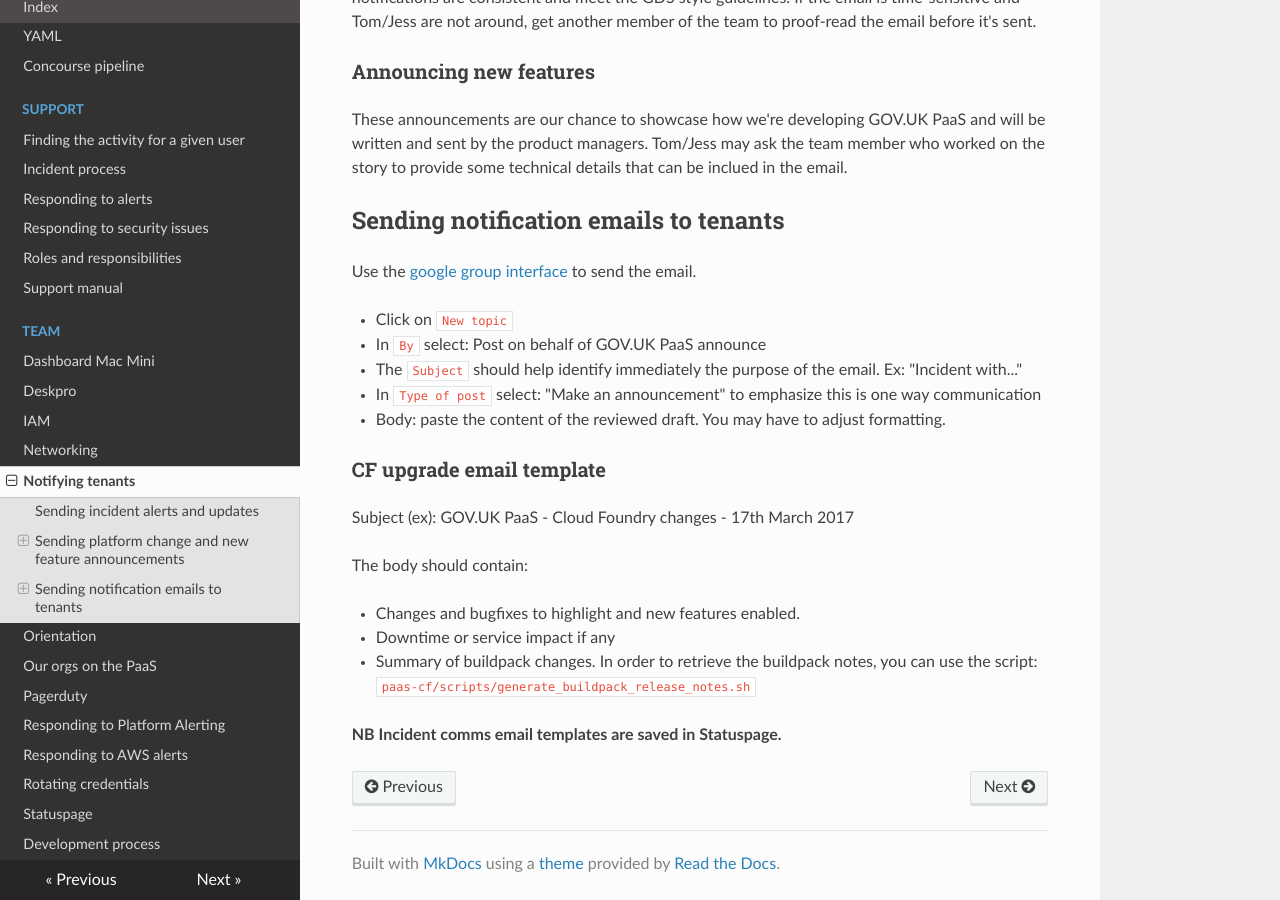
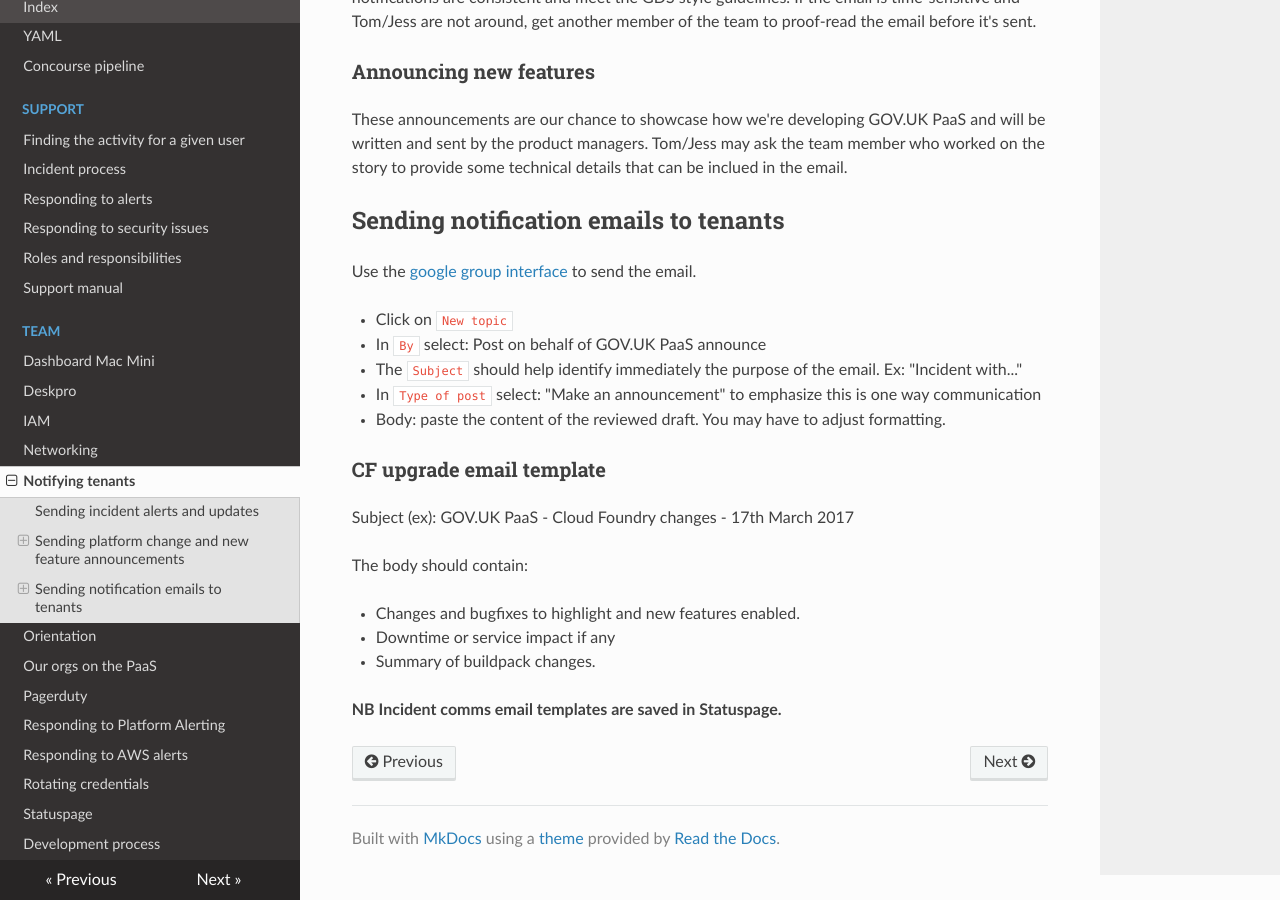
Before and after one commit to alphagov/paas-team-manual, an MkDocs documentation site: the page built from docs/team/notifying_tenants.md, in a window 1280 px wide and 900 px high, scrolled down 744 px. Built offline with MkDocs 1.6.1, drawn with Linux system fonts in a browser that asks for light colours; nearby versions of some CDN libraries.

Commit message:
Remove reference to obsolete buildpacks script.
This used to be used to extract the release notes for buildpack updates.
The script no longer works, and we don't think it's worth maintaining,
so it's being removed.

```diff
--- a/docs/team/notifying_tenants.md
+++ b/docs/team/notifying_tenants.md
@@ -46,8 +46,6 @@ The body should contain:
 
  - Changes and bugfixes to highlight and new features enabled.
  - Downtime or service impact if any
- - Summary of buildpack changes. In order to retrieve the buildpack notes, you can use the script:
-`paas-cf/scripts/generate_buildpack_release_notes.sh`
-
+ - Summary of buildpack changes.
 
 **NB Incident comms email templates are saved in Statuspage.**
```
